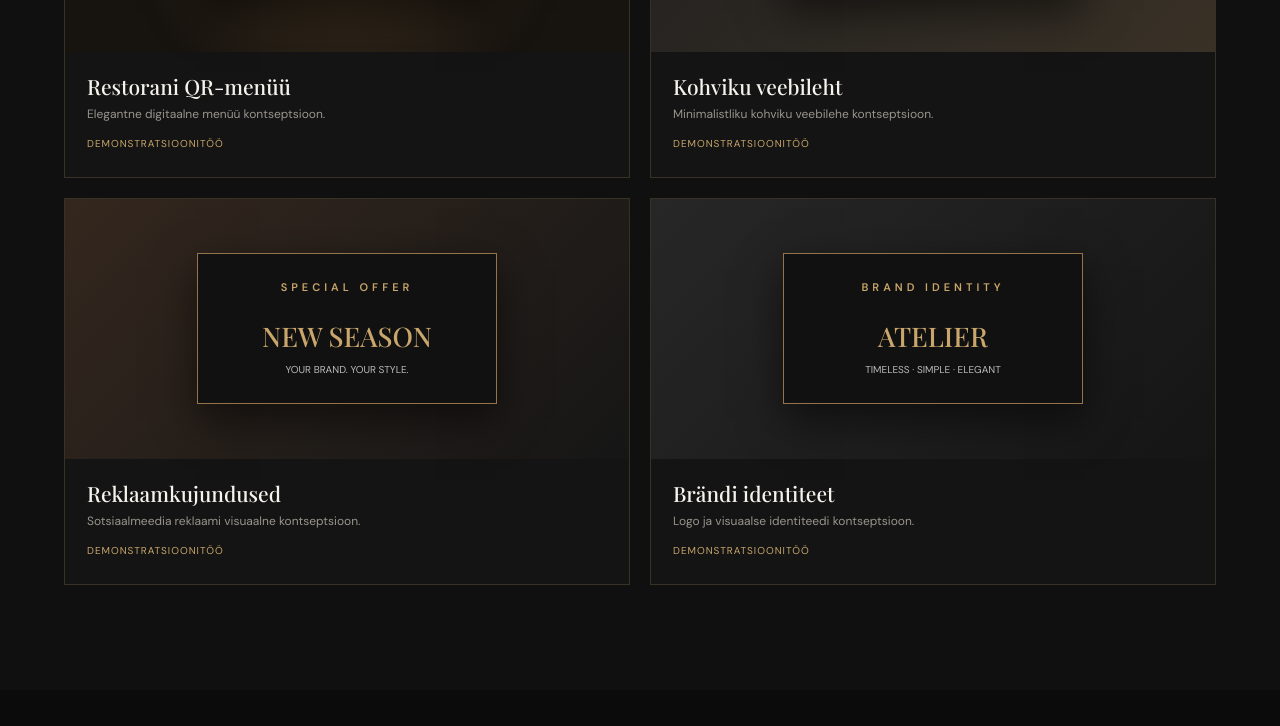
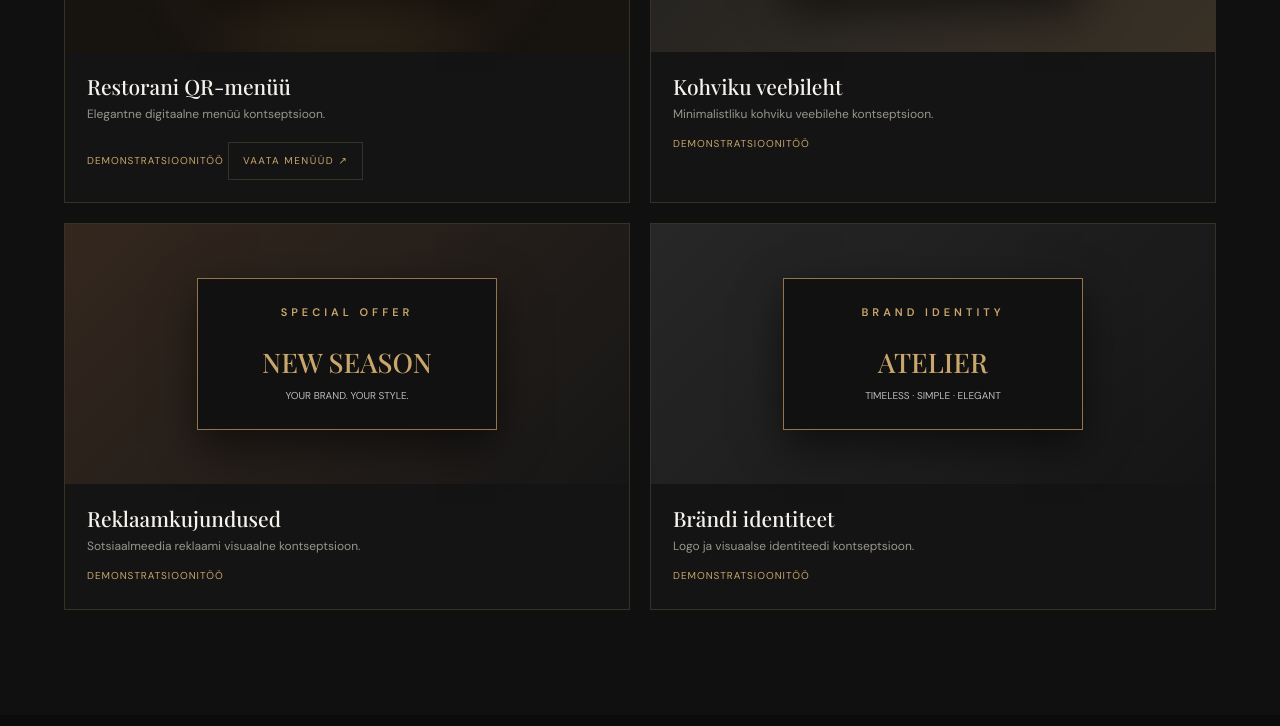
Before and after one commit to ahievaaisha-gif/menustudio, a plain HTML site: page index.html in a window 1280 px wide. Shown: the part 2434-3160 px from the top of the page. Drawn offline with nearby package versions, Linux system fonts and the light colour scheme.

Commit message:
Update index.html

```diff
--- a/index.html
+++ b/index.html
@@ -1,3 +1,4 @@
+
 
 <!DOCTYPE html>
 <html lang="et">
@@ -66,6 +67,8 @@ section{padding:105px 0}
 .project-info h3{font-size:21px;margin-bottom:7px}
 .project-info p{color:var(--muted);font-size:12px}
 .demo-label{display:inline-block;margin-top:12px;color:var(--gold);font-size:10px;letter-spacing:1px;text-transform:uppercase}
+.menu-project-link{display:inline-block;margin-top:18px;padding:10px 14px;border:1px solid var(--border);color:var(--gold);font-size:10px;letter-spacing:1.5px;text-transform:uppercase;transition:.2s}
+.menu-project-link:hover{background:var(--gold);color:#101010;border-color:var(--gold)}
 .pricing-grid{display:grid;grid-template-columns:repeat(3,1fr);gap:15px}
 .price-card{padding:30px 25px;background:var(--surface);border:1px solid var(--border)}
 .price-card.featured{border-color:var(--gold);background:#1b1813}
@@ -161,7 +164,9 @@ section{padding:75px 0}
 <p data-i="portfolioText">Tutvu meie disainiideede ja näidistöödega.</p>
 </div>
 <div class="portfolio-grid">
-<article class="project"><div class="project-art"><div class="mockup"><div class="eyebrow">RESTAURANT</div><h3>La Tavola</h3><p>MENU · FOOD · EXPERIENCE</p></div></div><div class="project-info"><h3 data-i="p1Title">Restorani QR-menüü</h3><p data-i="p1Text">Elegantne digitaalne menüü kontseptsioon.</p><span class="demo-label" data-i="demo">Demonstratsioonitöö</span></div></article>
+<article class="project"><div class="project-art"><div class="mockup"><div class="eyebrow">RESTAURANT</div><h3>La Tavola</h3><p>MENU · FOOD · EXPERIENCE</p></div></div><div class="project-info"><h3 data-i="p1Title">Restorani QR-menüü</h3><p data-i="p1Text">Elegantne digitaalne menüü kontseptsioon.</p><span class="demo-label" data-i="demo">Demonstratsioonitöö</span>
+<a class="menu-project-link" href="https://ahievaaisha-gif.github.io/menustudio/la-tavola.html" target="_blank" rel="noopener noreferrer" data-i="viewMenu">VAATA MENÜÜD ↗</a>
+</div></article>
 <article class="project"><div class="project-art website"><div class="mockup"><div class="eyebrow">COFFEE HOUSE</div><h3>MONO</h3><p>COFFEE · COMMUNITY · QUALITY</p></div></div><div class="project-info"><h3 data-i="p2Title">Kohviku veebileht</h3><p data-i="p2Text">Minimalistliku kohviku veebilehe kontseptsioon.</p><span class="demo-label" data-i="demo">Demonstratsioonitöö</span></div></article>
 <article class="project"><div class="project-art social"><div class="mockup"><div class="eyebrow">SPECIAL OFFER</div><h3>NEW SEASON</h3><p>YOUR BRAND. YOUR STYLE.</p></div></div><div class="project-info"><h3 data-i="p3Title">Reklaamkujundused</h3><p data-i="p3Text">Sotsiaalmeedia reklaami visuaalne kontseptsioon.</p><span class="demo-label" data-i="demo">Demonstratsioonitöö</span></div></article>
 <article class="project"><div class="project-art brand"><div class="mockup"><div class="eyebrow">BRAND IDENTITY</div><h3>ATELIER</h3><p>TIMELESS · SIMPLE · ELEGANT</p></div></div><div class="project-info"><h3 data-i="p4Title">Brändi identiteet</h3><p data-i="p4Text">Logo ja visuaalse identiteedi kontseptsioon.</p><span class="demo-label" data-i="demo">Demonstratsioonitöö</span></div></article>
@@ -249,7 +254,7 @@ s2Title:"Veebilehed",s2Text:"Mobiilisõbralikud veebilehed sinu ettevõtte tutvu
 s3Title:"Reklaamkujundused",s3Text:"Reklaampostitused, bännerid ja sotsiaalmeedia kujundused.",
 s4Title:"Bränding",s4Text:"Logo, värvid ja ühtne visuaalne identiteet.",from:"alates",
 portfolioEyebrow:"SELECTED CONCEPTS",portfolioTitle:"Meie portfoolio",portfolioText:"Tutvu meie disainiideede ja näidistöödega.",
-p1Title:"Restorani QR-menüü",p1Text:"Elegantne digitaalne menüü kontseptsioon.",
+p1Title:"Restorani QR-menüü",p1Text:"Elegantne digitaalne menüü kontseptsioon.",viewMenu:"VAATA MENÜÜD ↗",
 p2Title:"Kohviku veebileht",p2Text:"Minimalistliku kohviku veebilehe kontseptsioon.",
 p3Title:"Reklaamkujundused",p3Text:"Sotsiaalmeedia reklaami visuaalne kontseptsioon.",
 p4Title:"Brändi identiteet",p4Text:"Logo ja visuaalse identiteedi kontseptsioon.",demo:"Demonstratsioonitöö",
@@ -277,7 +282,7 @@ s2Title:"Создание сайтов",s2Text:"Современные сайт
 s3Title:"Рекламный дизайн",s3Text:"Рекламные посты, баннеры и оформление соцсетей.",
 s4Title:"Брендинг",s4Text:"Логотип, цвета и единый визуальный стиль.",from:"от",
 portfolioEyebrow:"НАШИ КОНЦЕПТЫ",portfolioTitle:"Портфолио",portfolioText:"Посмотри наши идеи дизайна и демонстрационные работы.",
-p1Title:"QR-меню ресторана",p1Text:"Концепция элегантного цифрового меню.",
+p1Title:"QR-меню ресторана",p1Text:"Концепция элегантного цифрового меню.",viewMenu:"ОТКРЫТЬ МЕНЮ ↗",
 p2Title:"Сайт кофейни",p2Text:"Концепция минималистичного сайта кофейни.",
 p3Title:"Рекламный дизайн",p3Text:"Концепция рекламного оформления соцсетей.",
 p4Title:"Фирменный стиль",p4Text:"Концепция логотипа и визуального стиля.",demo:"Демонстрационный проект",
@@ -305,7 +310,7 @@ s2Title:"Website Development",s2Text:"Mobile-friendly websites to showcase your
 s3Title:"Advertising Design",s3Text:"Promotional posts, banners and social media graphics.",
 s4Title:"Branding",s4Text:"Logos, colours and a consistent visual identity.",from:"from",
 portfolioEyebrow:"SELECTED CONCEPTS",portfolioTitle:"Our portfolio",portfolioText:"Explore our design concepts and sample projects.",
-p1Title:"Restaurant QR Menu",p1Text:"An elegant digital menu concept.",
+p1Title:"Restaurant QR Menu",p1Text:"An elegant digital menu concept.",viewMenu:"VIEW MENU ↗",
 p2Title:"Coffee Shop Website",p2Text:"A minimalist coffee shop website concept.",
 p3Title:"Advertising Design",p3Text:"A social media advertising concept.",
 p4Title:"Brand Identity",p4Text:"A logo and visual identity concept.",demo:"Demonstration project",
```
